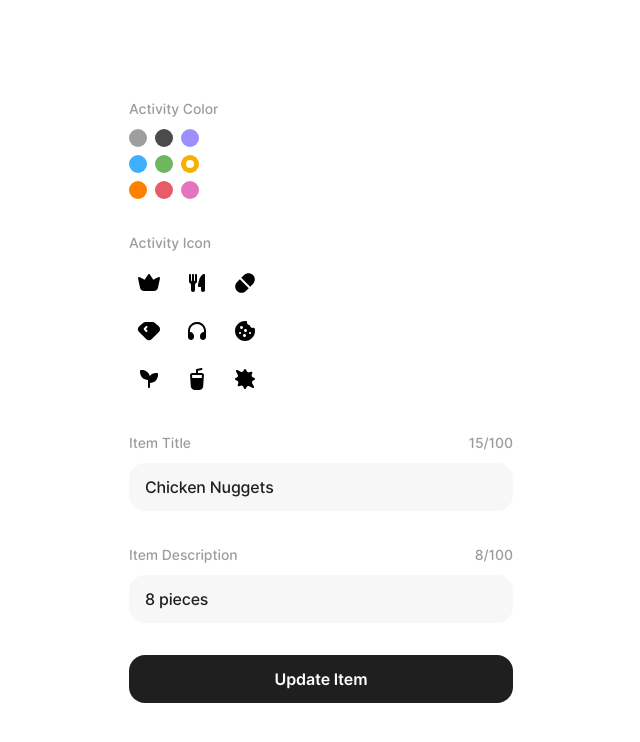
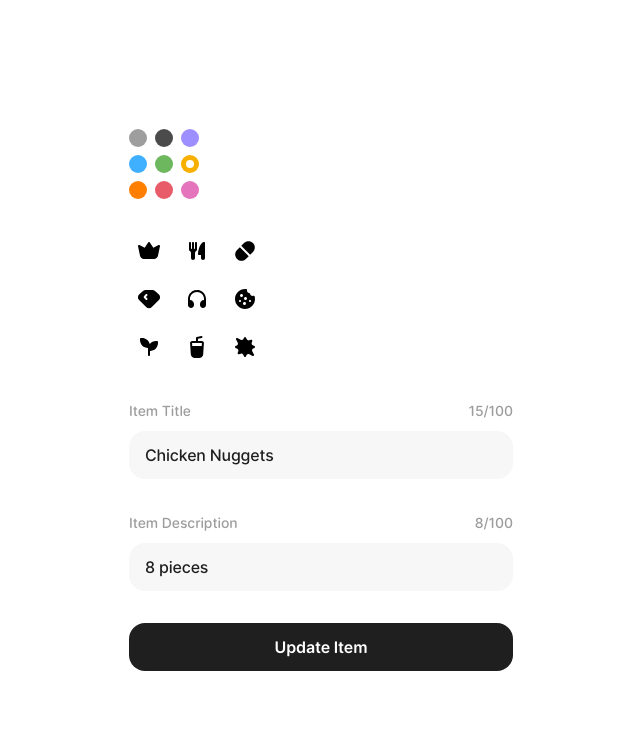
Before and after one commit to raphaelsalaja/epoch, a Next.js app in the folder apps/waitlist/: page /test in a window 1280 px wide. Shown: the top 742 px of the page, without its empty margins (319-959 px from the left). Built offline with nearby package versions, Linux system fonts and the light colour scheme.

Commit message:
refactor(item): remove unused field labels from EditCardItemOne

```diff
--- a/apps/waitlist/components/edit-card/item_one/index.tsx
+++ b/apps/waitlist/components/edit-card/item_one/index.tsx
@@ -47,7 +47,6 @@ export function EditCardItemOne() {
             return (
               <MeasuredContainer ref={imageShake.ref}>
                 <Field.Root name="image" invalid={fieldState.invalid}>
-                  <Field.Label htmlFor={imageId}>Activity Color</Field.Label>
                   <Field.Control
                     id={imageId}
                     render={() => (
@@ -114,9 +113,6 @@ export function EditCardItemOne() {
             return (
               <MeasuredContainer ref={imageShake.ref}>
                 <Field.Root name="image" invalid={fieldState.invalid}>
-                  <Field.Label htmlFor={`${imageId}-icon`}>
-                    Activity Icon
-                  </Field.Label>
                   <Field.Control
                     id={`${imageId}-icon`}
                     render={() => (
```
